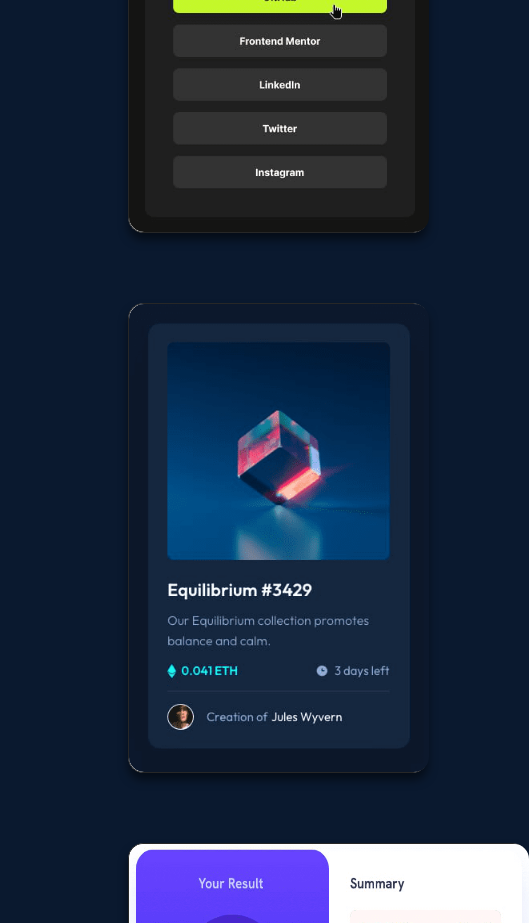
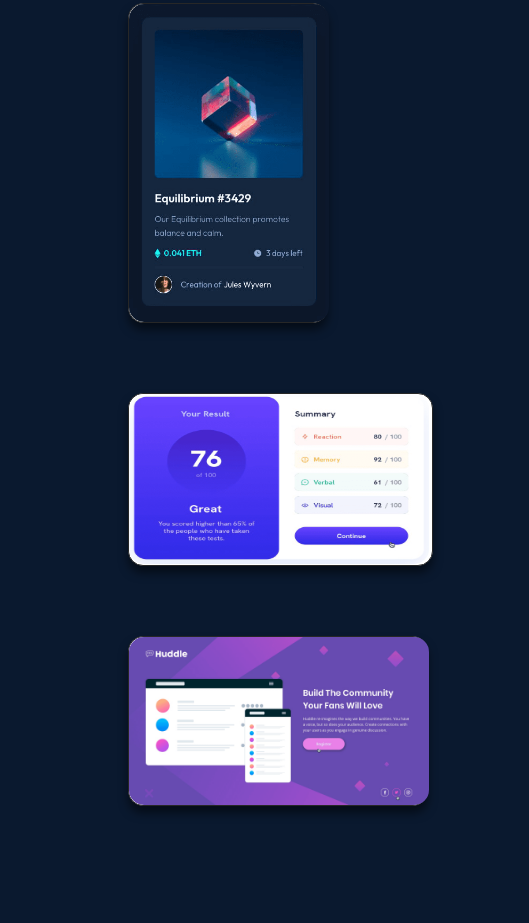
Before and after one commit to msmachado89/portfolio, a plain HTML site: page index.html in a window 390 px wide. Shown: the part 5200-6123 px from the top of the page, 529 px wide, since content can reach past the window. Drawn offline with Linux system fonts and the light colour scheme.

Commit message:
Complete!

```diff
--- a/src/css/sections/projects.css
+++ b/src/css/sections/projects.css
@@ -65,10 +65,24 @@
   max-width: 15vw;
 }
 
+@media (max-width: 650px) {
+  .vertical-img {
+    min-width: 20rem;
+    height: auto;
+  }
+}
+
 .horizontal-img {
   min-width: 40rem;
   max-width: 25vw;
   max-height: 33.7rem;
+}
+
+@media (max-width: 650px) {
+  .horizontal-img {
+    min-width: 30rem;
+    max-height: 17rem;
+  }
 }
 
 .card-wrapper {
@@ -95,12 +109,30 @@
   min-height: 47rem;
 }
 
+@media (max-width: 650px) {
+  .vertical-card {
+    min-width: 20rem;
+    min-height: 32rem;
+  }
+}
+
+
+
 .horizontal-card-1  {
   min-width: 40rem;
   max-width: 25vw;
-  min-height: 33.7rem;
+  min-height: 31.7rem;
   max-height: 33.7rem;
 
+}
+
+@media (max-width: 650px) {
+  .horizontal-card-1  {
+    min-width: 30.5rem;
+    max-height: 23rem;
+    min-height: 17.3rem;
+    height: 17.3rem;
+  }
 }
 
 .horizontal-card-2 {
@@ -108,6 +140,13 @@
   max-width: 25vw;
   height: 26.6rem;
   /* align-self: center; */
+}
+
+@media (max-width: 650px) {
+  .horizontal-card-2  {
+    min-width: 30rem;
+    max-height: 17rem;
+  }
 }
 
 .horizontal-card-1 img, .horizontal-card-2 img {
```
